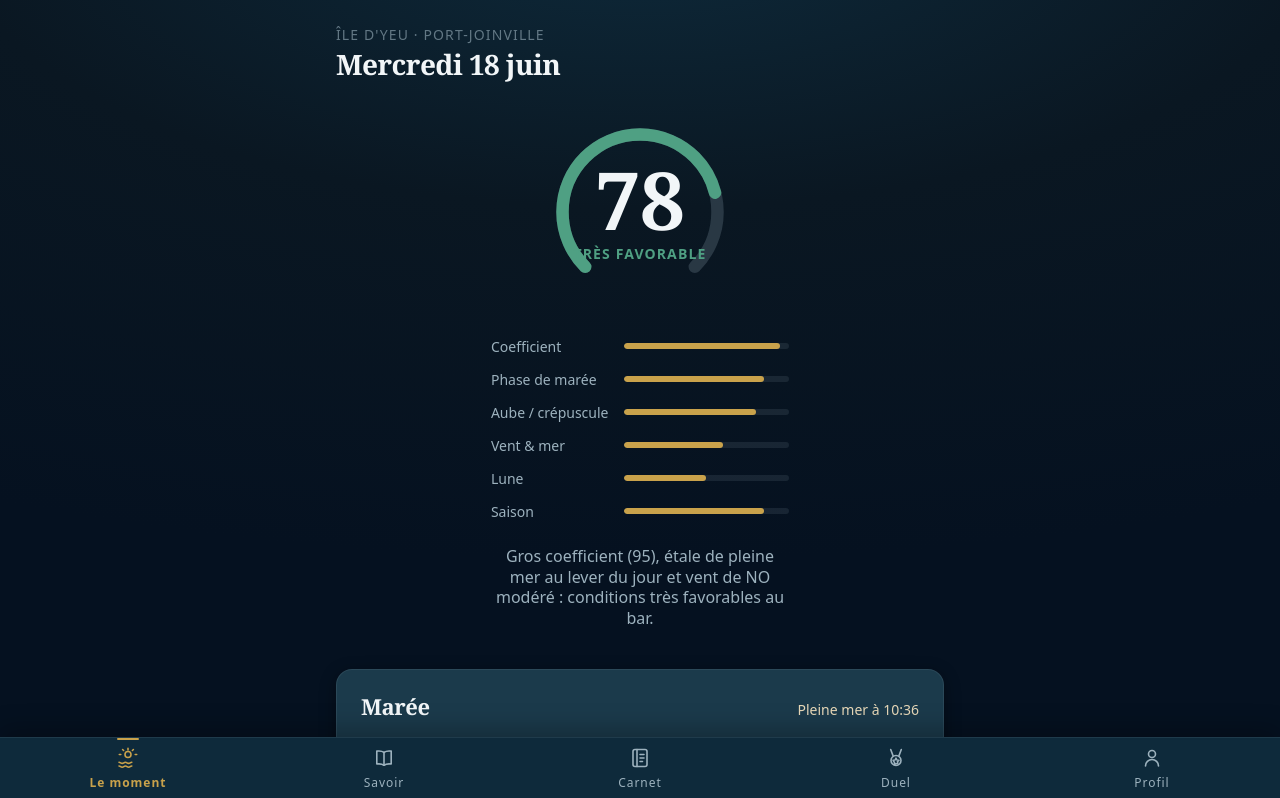
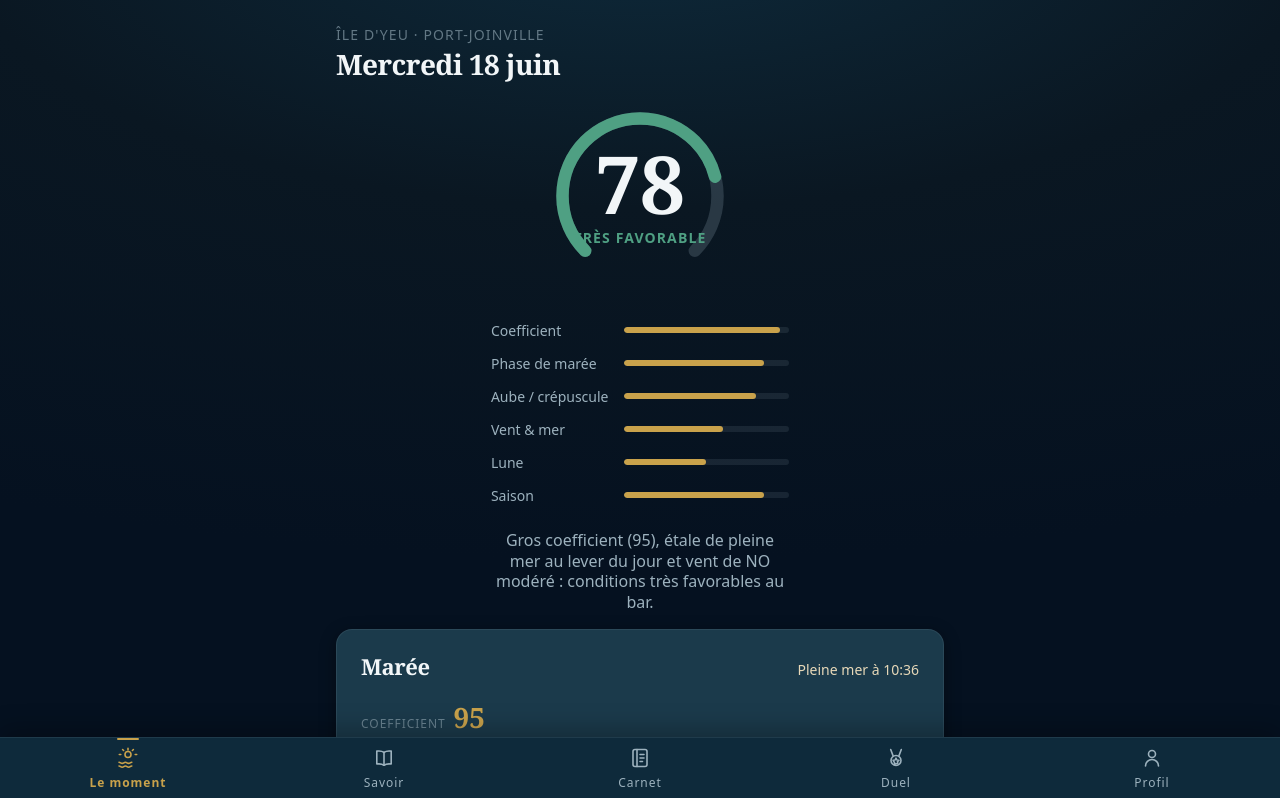
Before and after one commit to clementpep/yeu-bar-fishing, a SvelteKit app: page / in a window 1280 px wide. Shown: the top 798 px of the page. Built offline with nearby package versions, Linux system fonts and the light colour scheme.

Commit message:
fix(moment): rythme vertical uniforme du héro (gap du shell, sans marge cumulée)

```diff
--- a/src/routes/+page.svelte
+++ b/src/routes/+page.svelte
@@ -83,7 +83,6 @@
 		flex-direction: column;
 		align-items: center;
 		gap: var(--space-6);
-		margin: var(--space-4) 0 var(--space-6);
 	}
 	.moment-why {
 		text-align: center;
```
